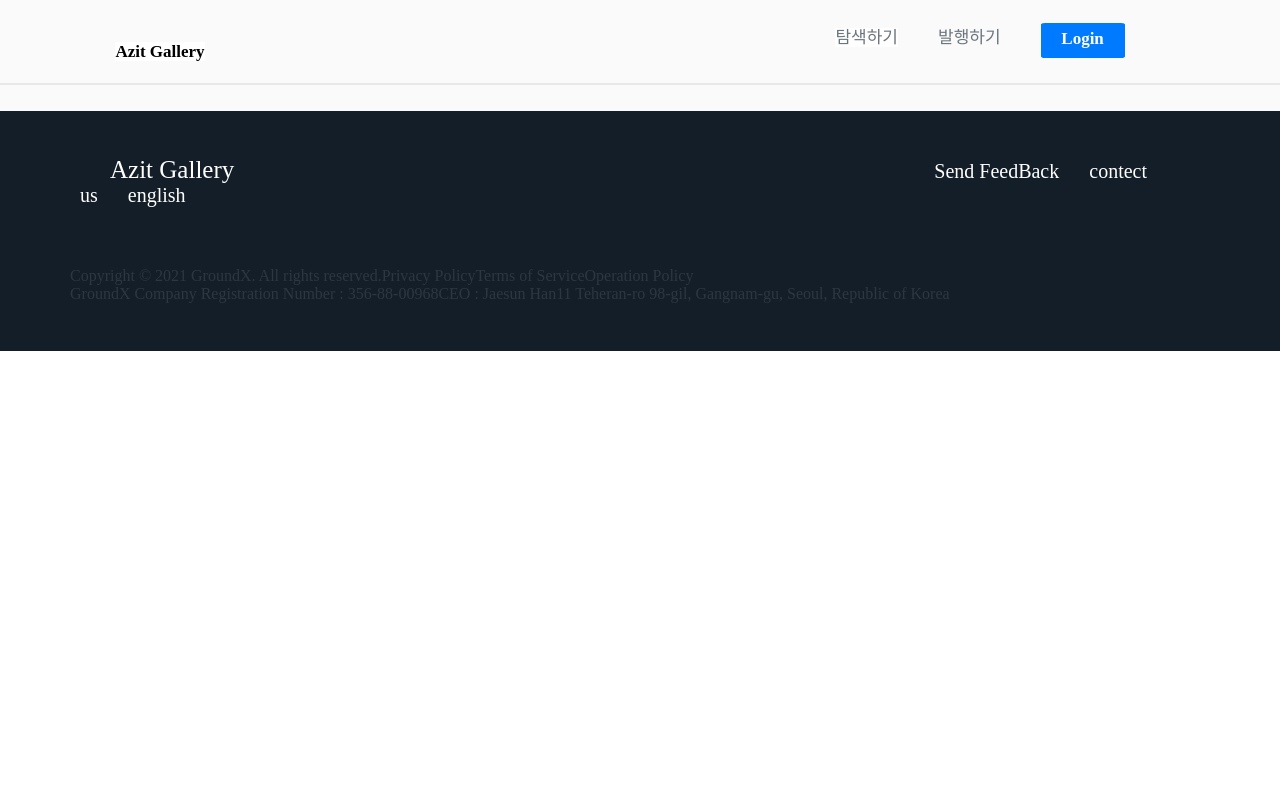
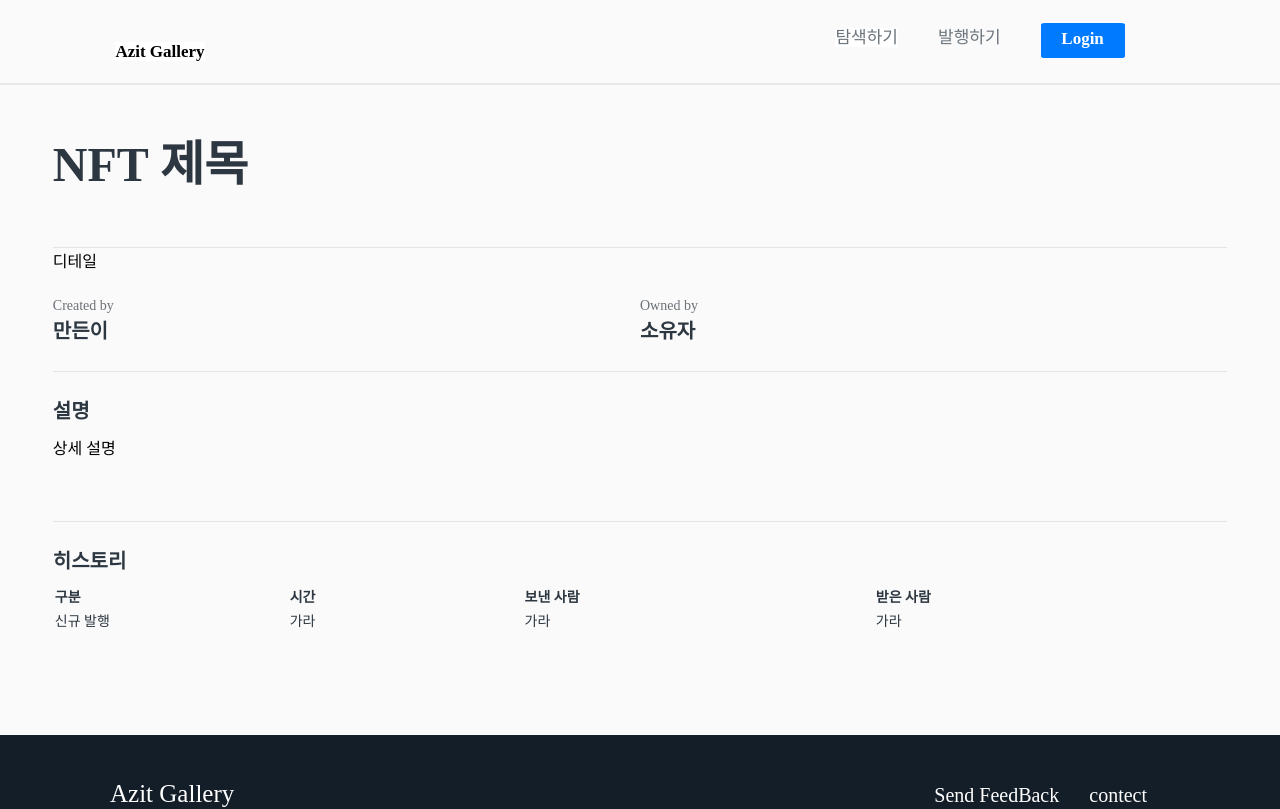
Before and after one commit to hyejjun/Gyungil_renewal_Team, a Next.js app in the folder front/client/: page /components/view/auction/NFTAuction in a window 1280 px wide. Shown: the top 809 px of the page. Built offline with nearby package versions, Linux system fonts and the light colour scheme.

Commit message:
nft view 파일 분리

```diff
--- a/front/client/pages/auction/auctionview.tsx
+++ b/front/client/pages/auction/auctionview.tsx
@@ -1,13 +1,13 @@
 import BackBtn from "../components/common/BackBtn"
 import NFTPic from "../components/view/NFTPic"
-import NFTexplanation from "../components/view/NFTexplanation"
+import NFTAuction from "../components/view/auction/NFTAuction"
 
 const AuctionView = () =>{
     return(
         <>
             <BackBtn/>
             <NFTPic/>
-            <NFTexplanation/>
+            <NFTAuction/>
         </>
     )
 }
--- a/front/client/pages/components/view/auction/Auction.jsx
+++ b/front/client/pages/components/view/auction/AuctionDetail.tsx
@@ -1,13 +1,13 @@
 import Styled from 'styled-components'
 
-const Auction = ()=>{
+const AuctionDetail = ()=>{
     return(
         <>
             <div>
-                옥션
+                디테일
             </div>
         </>
     )
 }
 
-export default Auction
+export default AuctionDetail
--- a/front/client/pages/components/view/auction/NFTAuction.tsx
+++ b/front/client/pages/components/view/auction/NFTAuction.tsx
@@ -1,6 +1,13 @@
-const NFTAuction = () =>{
-    return(
+import NFTexplanation from "../NFTexplanation"
+import NFTTitle from "../NFTTitle"
+import AuctionDetail from "./AuctionDetail"
+
+const NFTAuction = () => {
+    return (
         <>
+            <NFTTitle />
+            <AuctionDetail />
+            <NFTexplanation />
         </>
     )
 }
```
